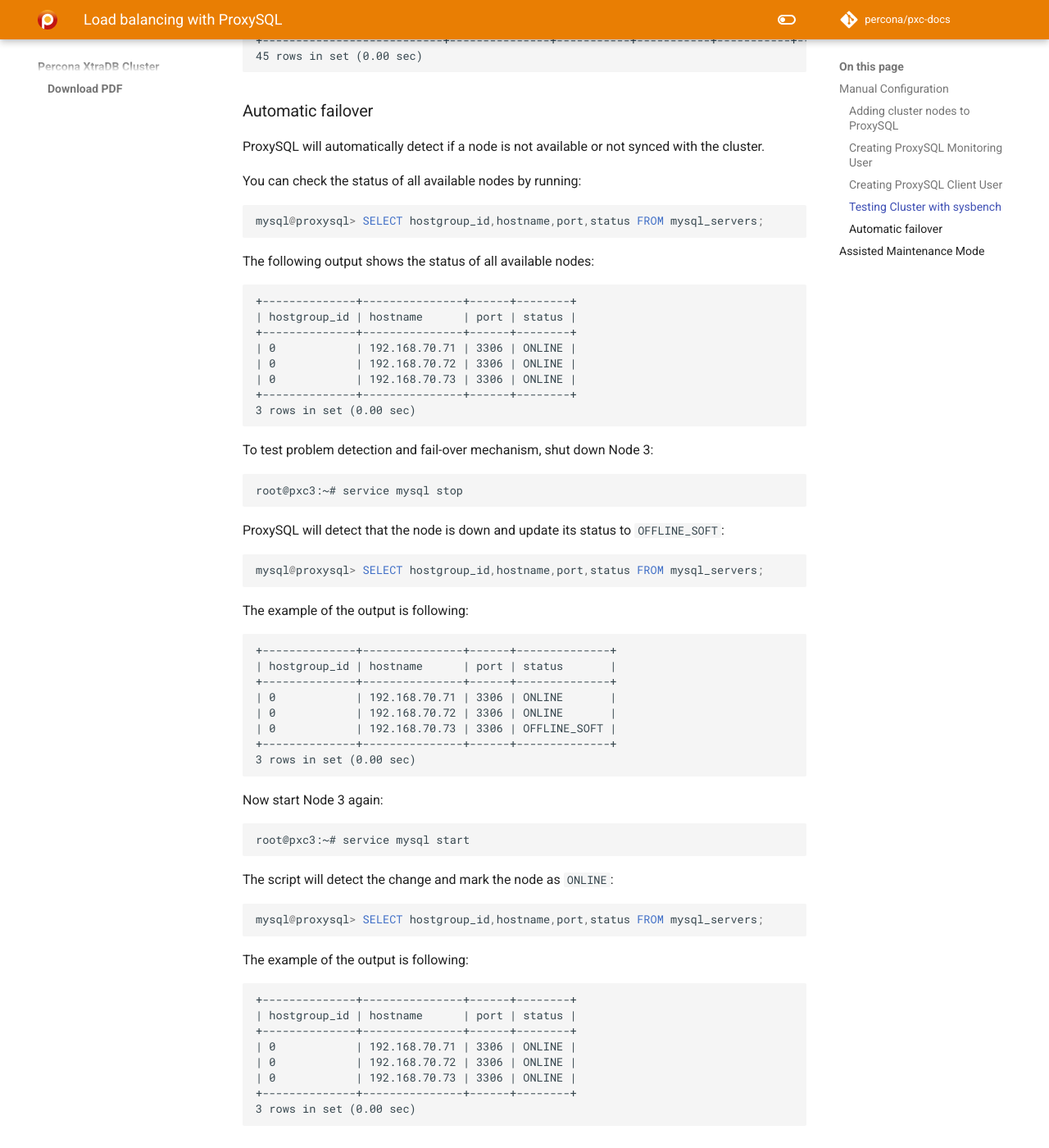
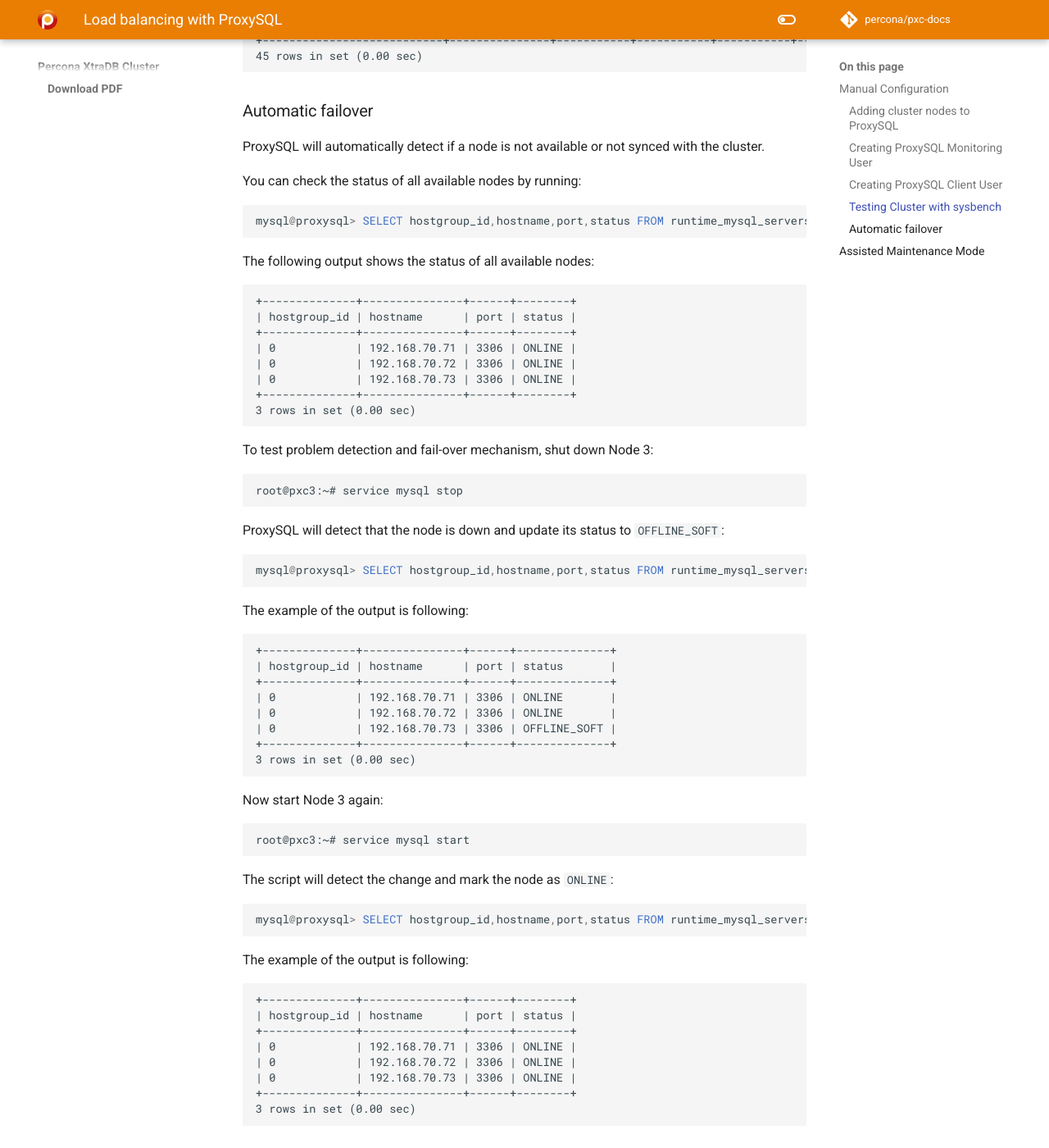
Before and after one commit to percona/pxc-docs, an MkDocs documentation site: the page built from docs/howtos/proxysql.md, in a window 1280 px wide and 1400 px high, scrolled down 8927 px. Shown: the whole window at 82% size. Built offline with MkDocs 1.6.1 and Material for MkDocs 9.7.7, drawn with Linux system fonts in a browser that asks for light colours; nearby versions of some CDN libraries; comment, search, counter and statistics services are not loaded; the version menu is left out.

Commit message:
Update proxysql.md
The content of the "mysql_servers" table does not depend on the dynamic change in the connection state of the nodes. The state of the status parameter for all nodes is always = ONLINE.
It should be query to "runtime_mysql_servers" table, not "mysql_servers".

````diff
--- a/docs/howtos/proxysql.md
+++ b/docs/howtos/proxysql.md
@@ -478,7 +478,7 @@
 You can check the status of all available nodes by running:
 
 ```sql
-mysql@proxysql> SELECT hostgroup_id,hostname,port,status FROM mysql_servers;
+mysql@proxysql> SELECT hostgroup_id,hostname,port,status FROM runtime_mysql_servers;
 ```
 
 The following output shows the status of all available nodes:
@@ -504,7 +504,7 @@
 `OFFLINE_SOFT`:
 
 ```sql
-mysql@proxysql> SELECT hostgroup_id,hostname,port,status FROM mysql_servers;
+mysql@proxysql> SELECT hostgroup_id,hostname,port,status FROM runtime_mysql_servers;
 ```
 
 The example of the output is following:
@@ -530,7 +530,7 @@
 `ONLINE`:
 
 ```sql
-mysql@proxysql> SELECT hostgroup_id,hostname,port,status FROM mysql_servers;
+mysql@proxysql> SELECT hostgroup_id,hostname,port,status FROM runtime_mysql_servers;
 ```
 
 The example of the output is following:
````
